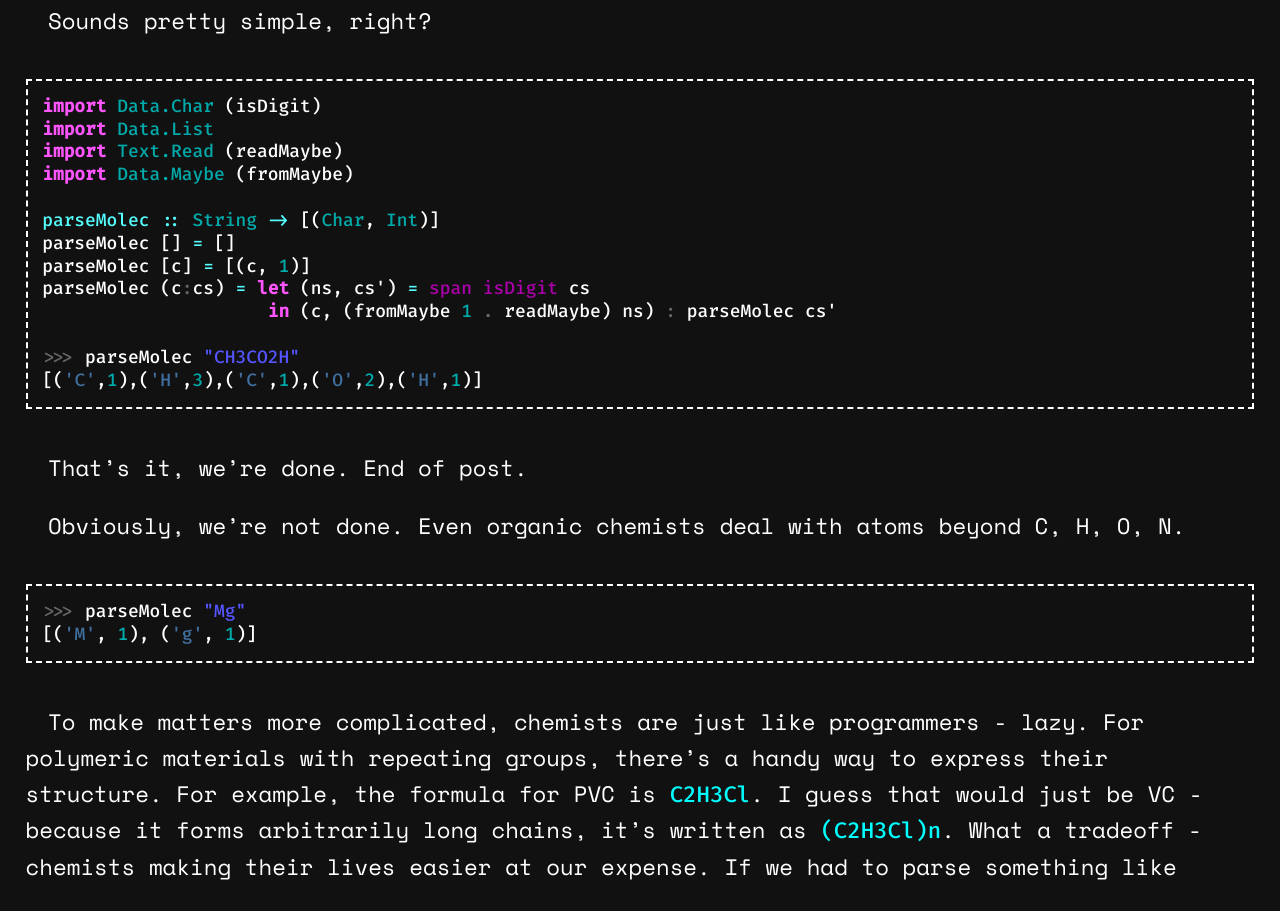
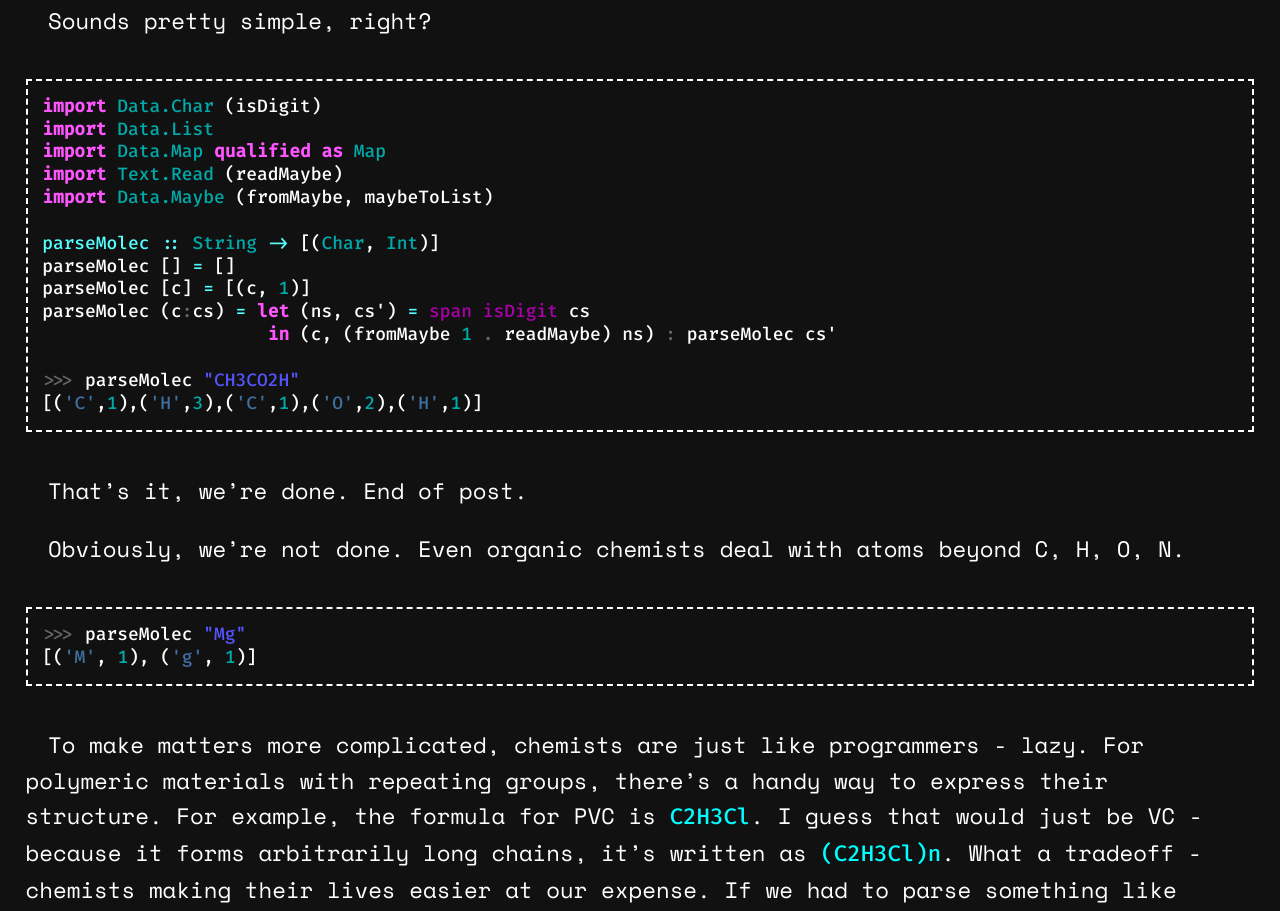
Before and after one commit to dreamsmasher/dreamsmasher.github.io, a plain HTML site: page posts/2021-01-05-parsers.html in a window 1280 px wide. Shown: the part 814-1725 px from the top of the page. Drawn offline with nearby package versions, Linux system fonts and the light colour scheme.

Commit message:
CIBot: update site 2021-02-27 00:27:09 UTC Source: git@github.com:dreamsmasher/site-haskell-source.git Commit: d8225a725919d30b3141b857ef7c814ced7dbdf2

```diff
--- a/posts/2021-01-05-parsers.html
+++ b/posts/2021-01-05-parsers.html
@@ -59,17 +59,18 @@
 <p>Sounds pretty simple, right?</p>
 <div class="sourceCode" id="cb2"><pre class="sourceCode haskell"><code class="sourceCode haskell"><span id="cb2-1"><a href="#cb2-1" aria-hidden="true"></a><span class="kw">import</span> <span class="dt">Data.Char</span> (isDigit)</span>
 <span id="cb2-2"><a href="#cb2-2" aria-hidden="true"></a><span class="kw">import</span> <span class="dt">Data.List</span></span>
-<span id="cb2-3"><a href="#cb2-3" aria-hidden="true"></a><span class="kw">import</span> <span class="dt">Text.Read</span> (readMaybe)</span>
-<span id="cb2-4"><a href="#cb2-4" aria-hidden="true"></a><span class="kw">import</span> <span class="dt">Data.Maybe</span> (fromMaybe)</span>
-<span id="cb2-5"><a href="#cb2-5" aria-hidden="true"></a></span>
-<span id="cb2-6"><a href="#cb2-6" aria-hidden="true"></a><span class="ot">parseMolec ::</span> <span class="dt">String</span> <span class="ot">-&gt;</span> [(<span class="dt">Char</span>, <span class="dt">Int</span>)]</span>
-<span id="cb2-7"><a href="#cb2-7" aria-hidden="true"></a>parseMolec [] <span class="ot">=</span> []</span>
-<span id="cb2-8"><a href="#cb2-8" aria-hidden="true"></a>parseMolec [c] <span class="ot">=</span> [(c, <span class="dv">1</span>)]</span>
-<span id="cb2-9"><a href="#cb2-9" aria-hidden="true"></a>parseMolec (c<span class="op">:</span>cs) <span class="ot">=</span> <span class="kw">let</span> (ns, cs') <span class="ot">=</span> <span class="fu">span</span> <span class="fu">isDigit</span> cs</span>
-<span id="cb2-10"><a href="#cb2-10" aria-hidden="true"></a>                     <span class="kw">in</span> (c, (fromMaybe <span class="dv">1</span> <span class="op">.</span> readMaybe) ns) <span class="op">:</span> parseMolec cs'</span>
-<span id="cb2-11"><a href="#cb2-11" aria-hidden="true"></a></span>
-<span id="cb2-12"><a href="#cb2-12" aria-hidden="true"></a><span class="op">&gt;&gt;&gt;</span> parseMolec <span class="st">&quot;CH3CO2H&quot;</span></span>
-<span id="cb2-13"><a href="#cb2-13" aria-hidden="true"></a>[(<span class="ch">'C'</span>,<span class="dv">1</span>),(<span class="ch">'H'</span>,<span class="dv">3</span>),(<span class="ch">'C'</span>,<span class="dv">1</span>),(<span class="ch">'O'</span>,<span class="dv">2</span>),(<span class="ch">'H'</span>,<span class="dv">1</span>)]</span></code></pre></div>
+<span id="cb2-3"><a href="#cb2-3" aria-hidden="true"></a><span class="kw">import</span> <span class="dt">Data.Map</span> <span class="kw">qualified</span> <span class="kw">as</span> <span class="dt">Map</span></span>
+<span id="cb2-4"><a href="#cb2-4" aria-hidden="true"></a><span class="kw">import</span> <span class="dt">Text.Read</span> (readMaybe)</span>
+<span id="cb2-5"><a href="#cb2-5" aria-hidden="true"></a><span class="kw">import</span> <span class="dt">Data.Maybe</span> (fromMaybe, maybeToList)</span>
+<span id="cb2-6"><a href="#cb2-6" aria-hidden="true"></a></span>
+<span id="cb2-7"><a href="#cb2-7" aria-hidden="true"></a><span class="ot">parseMolec ::</span> <span class="dt">String</span> <span class="ot">-&gt;</span> [(<span class="dt">Char</span>, <span class="dt">Int</span>)]</span>
+<span id="cb2-8"><a href="#cb2-8" aria-hidden="true"></a>parseMolec [] <span class="ot">=</span> []</span>
+<span id="cb2-9"><a href="#cb2-9" aria-hidden="true"></a>parseMolec [c] <span class="ot">=</span> [(c, <span class="dv">1</span>)]</span>
+<span id="cb2-10"><a href="#cb2-10" aria-hidden="true"></a>parseMolec (c<span class="op">:</span>cs) <span class="ot">=</span> <span class="kw">let</span> (ns, cs') <span class="ot">=</span> <span class="fu">span</span> <span class="fu">isDigit</span> cs</span>
+<span id="cb2-11"><a href="#cb2-11" aria-hidden="true"></a>                     <span class="kw">in</span> (c, (fromMaybe <span class="dv">1</span> <span class="op">.</span> readMaybe) ns) <span class="op">:</span> parseMolec cs'</span>
+<span id="cb2-12"><a href="#cb2-12" aria-hidden="true"></a></span>
+<span id="cb2-13"><a href="#cb2-13" aria-hidden="true"></a><span class="op">&gt;&gt;&gt;</span> parseMolec <span class="st">&quot;CH3CO2H&quot;</span></span>
+<span id="cb2-14"><a href="#cb2-14" aria-hidden="true"></a>[(<span class="ch">'C'</span>,<span class="dv">1</span>),(<span class="ch">'H'</span>,<span class="dv">3</span>),(<span class="ch">'C'</span>,<span class="dv">1</span>),(<span class="ch">'O'</span>,<span class="dv">2</span>),(<span class="ch">'H'</span>,<span class="dv">1</span>)]</span></code></pre></div>
 <p>That’s it, we’re done. End of post.</p>
 <p>Obviously, we’re not done. Even organic chemists deal with atoms beyond C, H, O, N.</p>
 <div class="sourceCode" id="cb3"><pre class="sourceCode haskell"><code class="sourceCode haskell"><span id="cb3-1"><a href="#cb3-1" aria-hidden="true"></a><span class="op">&gt;&gt;&gt;</span> parseMolec <span class="st">&quot;Mg&quot;</span></span>
@@ -200,16 +201,16 @@
 <span id="cb23-20"><a href="#cb23-20" aria-hidden="true"></a><span class="ot">lowersN ::</span> <span class="dt">Int</span> <span class="ot">-&gt;</span> [<span class="dt">String</span>]</span>
 <span id="cb23-21"><a href="#cb23-21" aria-hidden="true"></a>lowersN n <span class="ot">=</span> [<span class="dv">0</span><span class="op">..</span>n] <span class="op">&gt;&gt;=</span> (\x <span class="ot">-&gt;</span> <span class="fu">sequence</span> <span class="op">$</span> <span class="fu">replicate</span> x lowers)</span>
 <span id="cb23-22"><a href="#cb23-22" aria-hidden="true"></a>  <span class="co">-- [sequence $ replicate x &quot;abcde&quot; | x &lt;- [0..n]]</span></span></code></pre></div>
-<p>which is isomorphic to the set containing the input set’s identity, plus the union of all the n-ary Cartesian powers of the set, for <code>n &lt;- 1..</code>. The Kleene plus just omits the identity element. With this distinction, the Kleene star forms a <code>Monoid</code>, while the Kleene plus is only a <code>Semigroup</code>. In fact, Kleene stars construct a <a href="https://bartoszmilewski.com/2015/07/21/free-monoids/">free monoid</a> over their <a href="https://proofwiki.org/wiki/Definition:Free_Monoid">inputs</a>.</p>
-<p>This is where regexes are truly beautiful - when you write a regular expression, you’re specifying <em>exactly</em> what should be matched, with regards to the set of all inputs the resulting automaton will succeed on. You could rewrite <code>/foo*/</code> as <code>/(fo|foo|fooo|foooo ...)</code>, but that isn’t feasible for people with finite lifetimes. Having these operators on hand allows you to expand the set of accepted inputs for your parser arbitrarily.</p>
+<p>which is isomorphic to the set of all the n-ary Cartesian powers of the set for <code>n &lt;- 1..</code>, plus the set’s identity element. The Kleene plus just omits the identity element. With this distinction, the Kleene star forms a <code>Monoid</code>, while the Kleene plus is only a <code>Semigroup</code>. In fact, Kleene stars construct a <a href="https://bartoszmilewski.com/2015/07/21/free-monoids/">free monoid</a> over their <a href="https://proofwiki.org/wiki/Kleene_Closure_is_Free_Monoid">inputs</a>.</p>
+<p>This is where regular expressions are truly beautiful - when you write a regex, you’re specifying <em>exactly</em> what should be matched, with regards to the set of all inputs the resulting automaton will succeed on. You could rewrite <code>/foo*/</code> as <code>/(fo|foo|fooo|foooo ...)</code>, but that isn’t feasible for people with finite lifetimes. Having these operators on hand allows you to arbitrarily expand the set of accepted inputs for your parser.</p>
 <p>In the <code>Alternative</code> context, these operators will run an action repeatedly until they yield empty - if you aren’t passing a state parameter around, your program will likely enter an infinite loop. Just something to keep in mind.</p>
-<p><code>Alternative</code> is extremely similar to <code>Monoid</code> - <code>empty</code> is an identity element, such that</p>
+<p>The <code>Alternative</code> class is similar to <code>Monoid</code> - <code>empty</code> is an identity element, such that</p>
 <div class="sourceCode" id="cb24"><pre class="sourceCode haskell"><code class="sourceCode haskell"><span id="cb24-1"><a href="#cb24-1" aria-hidden="true"></a><span class="ot">a ::</span> <span class="dt">Alternative</span> f</span>
 <span id="cb24-2"><a href="#cb24-2" aria-hidden="true"></a>empty <span class="op">&lt;|&gt;</span> a <span class="ot">=</span> a</span>
 <span id="cb24-3"><a href="#cb24-3" aria-hidden="true"></a>a <span class="op">&lt;|&gt;</span> empty <span class="ot">=</span> empty</span></code></pre></div>
-<p>and the stickbug operator <code>&lt;|&gt;</code> is a binary associative function between two <code>Alternative</code>s:</p>
+<p>and the stickbug operator <code>&lt;|&gt;</code> is an associative binary function between two <code>Alternative</code>s:</p>
 <div class="sourceCode" id="cb25"><pre class="sourceCode haskell"><code class="sourceCode haskell"><span id="cb25-1"><a href="#cb25-1" aria-hidden="true"></a>(a <span class="op">&lt;|&gt;</span> b) <span class="op">&lt;|&gt;</span> c <span class="ot">=</span> a <span class="op">&lt;|&gt;</span> (b <span class="op">&lt;|&gt;</span> c)</span></code></pre></div>
-<p>Where these types differ is that <code>Alternative</code> is biased towards the left argument - it’s a <em>choice</em>, rather than a <em>composition</em>.</p>
+<p>Where these types differ is that joining <code>Alternative</code>s is biased towards the left argument - it’s a <em>choice</em>, rather than a <em>composition</em>.</p>
 <div class="sourceCode" id="cb26"><pre class="sourceCode haskell"><code class="sourceCode haskell"><span id="cb26-1"><a href="#cb26-1" aria-hidden="true"></a><span class="op">&gt;&gt;&gt;</span> <span class="dt">Nothing</span>  <span class="op">&lt;&gt;</span>  <span class="dt">Nothing</span></span>
 <span id="cb26-2"><a href="#cb26-2" aria-hidden="true"></a><span class="dt">Nothing</span></span>
 <span id="cb26-3"><a href="#cb26-3" aria-hidden="true"></a><span class="op">&gt;&gt;&gt;</span> <span class="dt">Nothing</span>  <span class="op">&lt;|&gt;</span> <span class="dt">Nothing</span></span>
@@ -340,13 +341,11 @@
 <span id="cb34-16"><a href="#cb34-16" aria-hidden="true"></a>  <span class="kw">where</span> allConsumed <span class="ot">=</span> p <span class="op">&lt;*</span> eof <span class="co">-- assert input is entirely consumed after parsing</span></span></code></pre></div>
 <p>This is the power of parser combinators - you can build entire grammars out of simple primitives, and write as if every parser succeeds according to your specification. Traversing the input stream and error handling is abstracted away from you by the underlying monad, so your code ends up looking almost identical to your initial grammar.</p>
 <p>Oh yeah, we need to get the total counts of each atom:</p>
-<div class="sourceCode" id="cb35"><pre class="sourceCode haskell"><code class="sourceCode haskell"><span id="cb35-1"><a href="#cb35-1" aria-hidden="true"></a><span class="kw">import</span> <span class="dt">Data.Map</span> <span class="kw">qualified</span> <span class="kw">as</span> <span class="dt">Map</span></span>
-<span id="cb35-2"><a href="#cb35-2" aria-hidden="true"></a></span>
-<span id="cb35-3"><a href="#cb35-3" aria-hidden="true"></a><span class="ot">condense ::</span> [<span class="dt">Atoms</span>] <span class="ot">-&gt;</span> [<span class="dt">Atoms</span>]</span>
-<span id="cb35-4"><a href="#cb35-4" aria-hidden="true"></a>condense <span class="ot">=</span> toList <span class="op">.</span> Map.fromListWith (<span class="op">+</span>)</span>
-<span id="cb35-5"><a href="#cb35-5" aria-hidden="true"></a></span>
-<span id="cb35-6"><a href="#cb35-6" aria-hidden="true"></a><span class="ot">parseMolecule ::</span> <span class="dt">String</span> <span class="ot">-&gt;</span> <span class="dt">Maybe</span> [<span class="dt">Atoms</span>]</span>
-<span id="cb35-7"><a href="#cb35-7" aria-hidden="true"></a>parseMolecule s <span class="ot">=</span> condense <span class="op">&lt;$&gt;</span> parse molecule s</span></code></pre></div>
+<div class="sourceCode" id="cb35"><pre class="sourceCode haskell"><code class="sourceCode haskell"><span id="cb35-1"><a href="#cb35-1" aria-hidden="true"></a><span class="ot">condense ::</span> [<span class="dt">Atoms</span>] <span class="ot">-&gt;</span> [<span class="dt">Atoms</span>]</span>
+<span id="cb35-2"><a href="#cb35-2" aria-hidden="true"></a>condense <span class="ot">=</span> toList <span class="op">.</span> Map.fromListWith (<span class="op">+</span>)</span>
+<span id="cb35-3"><a href="#cb35-3" aria-hidden="true"></a></span>
+<span id="cb35-4"><a href="#cb35-4" aria-hidden="true"></a><span class="ot">parseMolecule ::</span> <span class="dt">String</span> <span class="ot">-&gt;</span> <span class="dt">Maybe</span> [<span class="dt">Atoms</span>]</span>
+<span id="cb35-5"><a href="#cb35-5" aria-hidden="true"></a>parseMolecule s <span class="ot">=</span> condense <span class="op">&lt;$&gt;</span> parse molecule s</span></code></pre></div>
 <p>Testing Fremy’s salt:</p>
 <div class="sourceCode" id="cb36"><pre class="sourceCode haskell"><code class="sourceCode haskell"><span id="cb36-1"><a href="#cb36-1" aria-hidden="true"></a><span class="op">&gt;</span> parseMolecule <span class="st">&quot;K4[ON(SO3)2]2&quot;</span> <span class="co">-- Fremy's salt</span></span>
 <span id="cb36-2"><a href="#cb36-2" aria-hidden="true"></a><span class="dt">Just</span> [(<span class="st">&quot;K&quot;</span>,<span class="dv">4</span>),(<span class="st">&quot;O&quot;</span>,<span class="dv">14</span>),(<span class="st">&quot;N&quot;</span>,<span class="dv">2</span>),(<span class="st">&quot;S&quot;</span>,<span class="dv">4</span>)]</span></code></pre></div>
```
